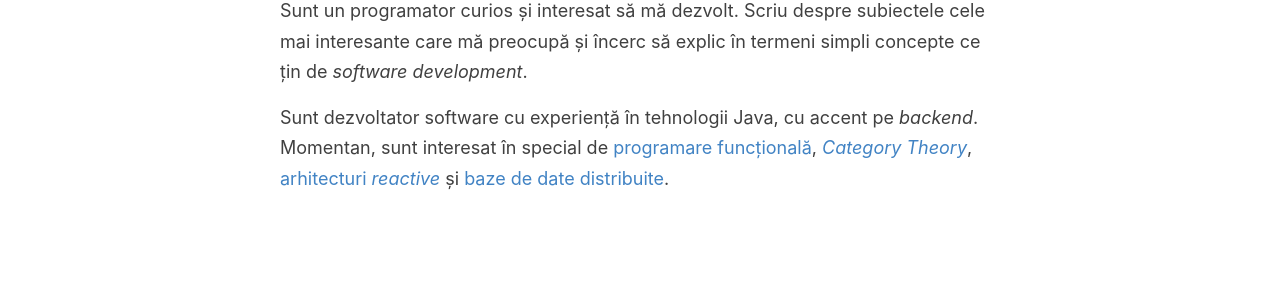
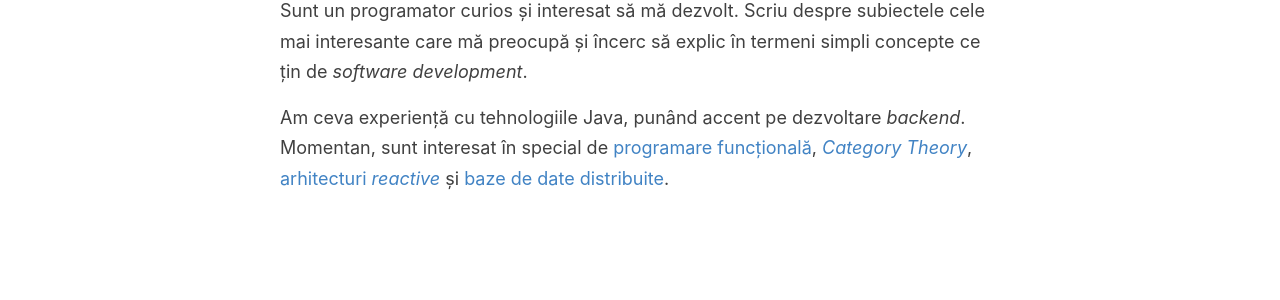
Before and after one commit to danutchindris/danutchindris.github.io, a Jekyll site: the page built from _pages/about.md, in a window 1280 px wide. Shown: the part 196-496 px from the top of the page. Built offline with Jekyll 4.4.1, drawn with Linux system fonts in a browser that asks for light colours.

Commit message:
improve the about page

```diff
--- a/_pages/about.md
+++ b/_pages/about.md
@@ -9,8 +9,8 @@ Scriu despre subiectele cele mai interesante care mă preocupă
 și încerc să explic în termeni simpli concepte ce țin de
 *software development*.
 
-Sunt dezvoltator software cu experiență în tehnologii
-Java, cu accent pe *backend*. Momentan, sunt interesat în special
+Am ceva experiență cu tehnologiile Java, punând accent pe dezvoltare *backend*.
+Momentan, sunt interesat în special
 de [programare funcțională](https://elixir-lang.org/),
 [*Category Theory*](https://bartoszmilewski.com/2014/10/28/category-theory-for-programmers-the-preface/),
 [arhitecturi *reactive*](https://www.reactivemanifesto.org)
```
